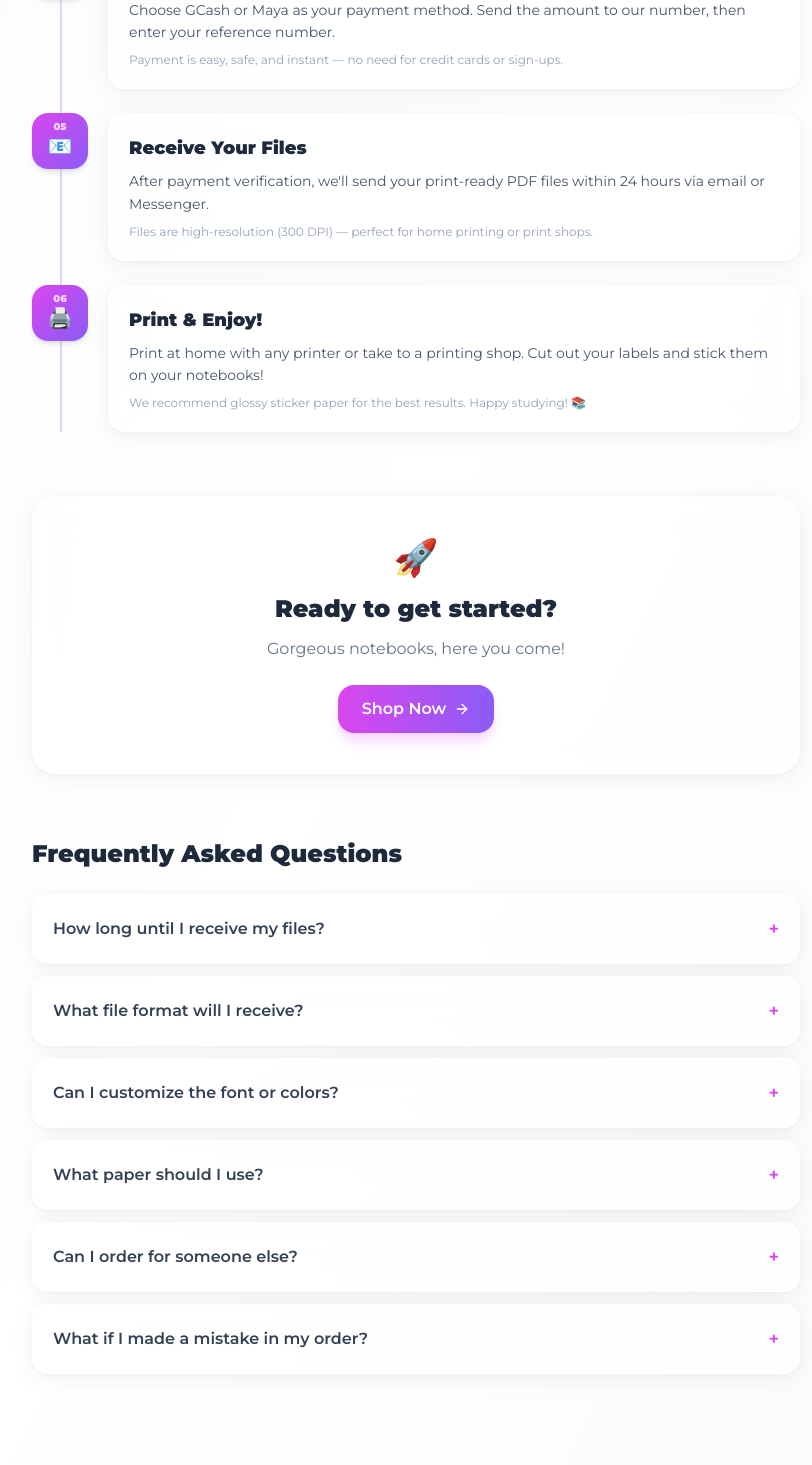
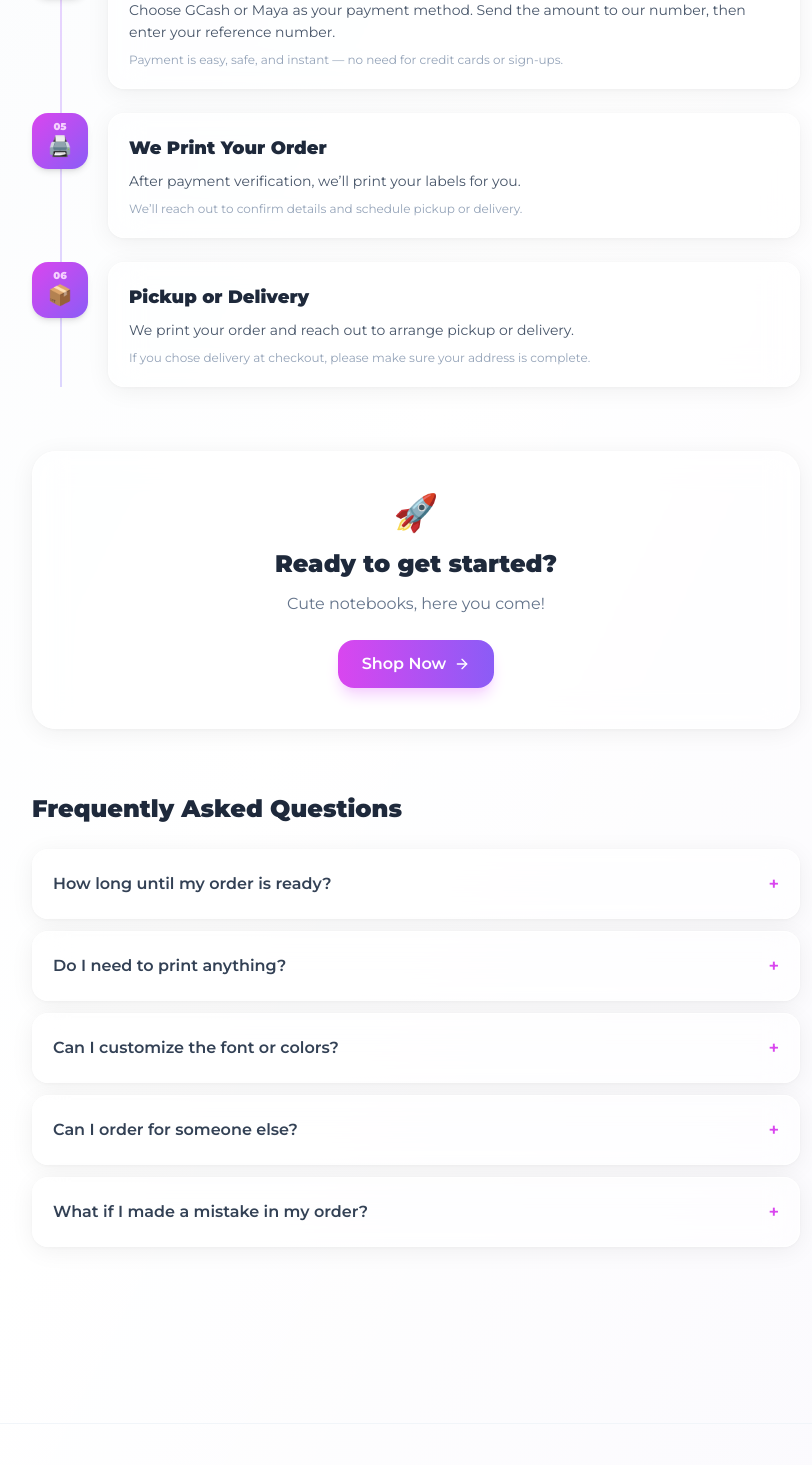
Before and after one commit to Sneax322/RestyStudio, a React (Vite) app: page /how-it-works in a window 1280 px wide. Shown: the part 825-2290 px from the top of the page, without its empty margins (224-1036 px from the left). Built offline with nearby package versions, Linux system fonts and the light colour scheme.

Commit message:
Update HowItWorks copy: remove file delivery/print-at-home steps and switch to printing + pickup/delivery.

```diff
--- a/src/pages/HowItWorks.jsx
+++ b/src/pages/HowItWorks.jsx
@@ -6,7 +6,7 @@ const steps = [
     num: '01',
     emoji: '🎨',
     title: 'Choose Your Design',
-    desc: 'Browse our collection of beautiful notebook label templates. We have pastel, minimal, ocean, and more aesthetic styles to match your vibe.',
+    desc: 'Browse our collection of beautiful notebook label designs. We have pastel, minimal, ocean, and more aesthetic styles to match your vibe.',
     detail: 'Each design is crafted with Filipino students in mind — colorful, cute, and organized.',
   },
   {
@@ -32,27 +32,26 @@ const steps = [
   },
   {
     num: '05',
-    emoji: '📧',
-    title: 'Receive Your Files',
-    desc: 'After payment verification, we\'ll send your print-ready PDF files within 24 hours via email or Messenger.',
-    detail: 'Files are high-resolution (300 DPI) — perfect for home printing or print shops.',
+    emoji: '🖨️',
+    title: 'We Print Your Order',
+    desc: 'After payment verification, we’ll print your labels for you.',
+    detail: 'We’ll reach out to confirm details and schedule pickup or delivery.',
   },
   {
     num: '06',
-    emoji: '🖨️',
-    title: 'Print & Enjoy!',
-    desc: 'Print at home with any printer or take to a printing shop. Cut out your labels and stick them on your notebooks!',
-    detail: 'We recommend glossy sticker paper for the best results. Happy studying! 📚',
+    emoji: '📦',
+    title: 'Pickup or Delivery',
+    desc: 'We print your order and reach out to arrange pickup or delivery.',
+    detail: 'If you chose delivery at checkout, please make sure your address is complete.',
   },
 ]
 
 const faqs = [
-  { q: 'How long until I receive my files?', a: 'Within 24 hours of payment confirmation. Usually much faster — we process orders same day during school hours.' },
-  { q: 'What file format will I receive?', a: 'High-resolution PDF files, print-ready at 300 DPI. We also include a .PNG version.' },
+  { q: 'How long until my order is ready?', a: 'After payment confirmation, we start printing your order. We’ll message you to arrange pickup or delivery.' },
+  { q: 'Do I need to print anything?', a: 'No—RestyStudio prints your order for you. Just choose pickup or delivery at checkout.' },
   { q: 'Can I customize the font or colors?', a: 'Currently, designs come with pre-set fonts and color schemes. Custom design requests are available — message us for a quote!' },
-  { q: 'What paper should I use?', a: 'Any regular paper works, but glossy sticker paper (meron sa National Bookstore!) gives the best finish.' },
-  { q: 'Can I order for someone else?', a: 'Yes! Just enter their details in the customization fields. Great for bulk orders as class gifts too.' },
-  { q: 'What if I made a mistake in my order?', a: 'Contact us ASAP via Messenger or email before we process your order. Revisions are free within 30 minutes of ordering.' },
+  { q: 'Can I order for someone else?', a: 'Yes! Just enter their details in the customization fields and put their contact details for coordination.' },
+  { q: 'What if I made a mistake in my order?', a: 'Contact us ASAP via Messenger or email before we print your order. Revisions are free within 30 minutes of ordering.' },
 ]
 
 export default function HowItWorks() {
@@ -65,7 +64,7 @@ export default function HowItWorks() {
             How It <span className="gradient-text">Works</span>
           </h1>
           <p className="text-slate-500 dark:text-slate-400 text-lg">
-            From browsing to printing — it's super easy and takes less than 5 minutes! ⚡
+            From browsing to pickup/delivery — it’s super easy and takes less than 5 minutes! ⚡
           </p>
         </div>
 
@@ -75,7 +74,7 @@ export default function HowItWorks() {
           <div className="absolute left-7 top-0 bottom-0 w-0.5 bg-gradient-to-b from-fuchsia-200 to-violet-200 dark:from-fuchsia-900 dark:to-violet-900 hidden sm:block" />
 
           <div className="space-y-6">
-            {steps.map((step, i) => (
+            {steps.map((step) => (
               <div key={step.num} className="relative flex gap-5">
                 {/* Step circle */}
                 <div className="flex-shrink-0 w-14 h-14 rounded-2xl bg-gradient-to-br from-fuchsia-500 to-violet-500 flex flex-col items-center justify-center shadow-md z-10">
@@ -98,7 +97,7 @@ export default function HowItWorks() {
         <div className="my-16 text-center glass-card rounded-3xl p-10">
           <div className="text-4xl mb-4">🚀</div>
           <h2 className="text-2xl font-black text-slate-800 dark:text-slate-100 mb-3">Ready to get started?</h2>
-          <p className="text-slate-500 dark:text-slate-400 mb-6">Gorgeous notebooks, here you come!</p>
+          <p className="text-slate-500 dark:text-slate-400 mb-6">Cute notebooks, here you come!</p>
           <Link to="/products" className="btn-primary inline-flex items-center gap-2 text-base">
             Shop Now <ArrowRight className="w-4 h-4" />
           </Link>
```
